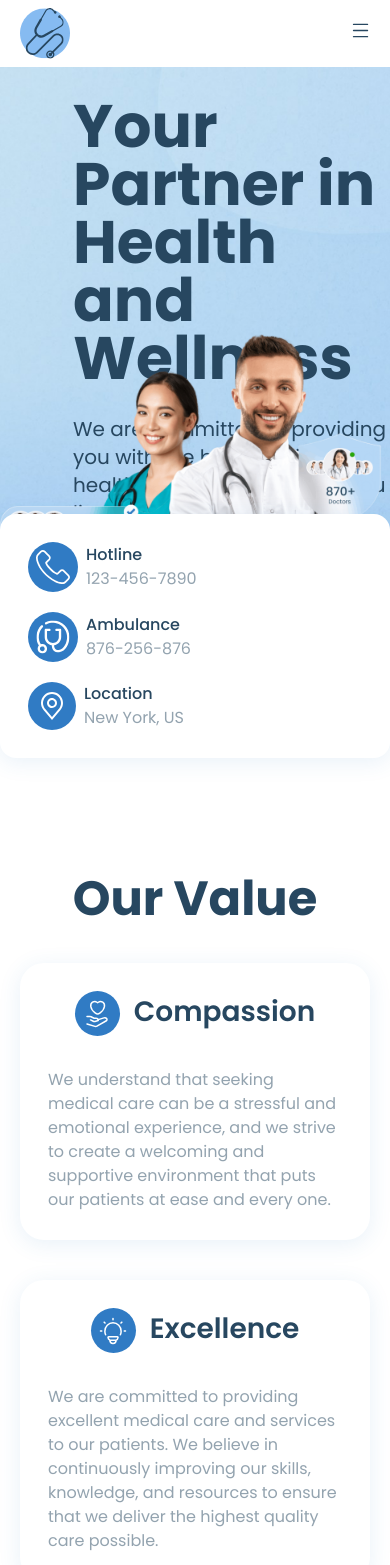
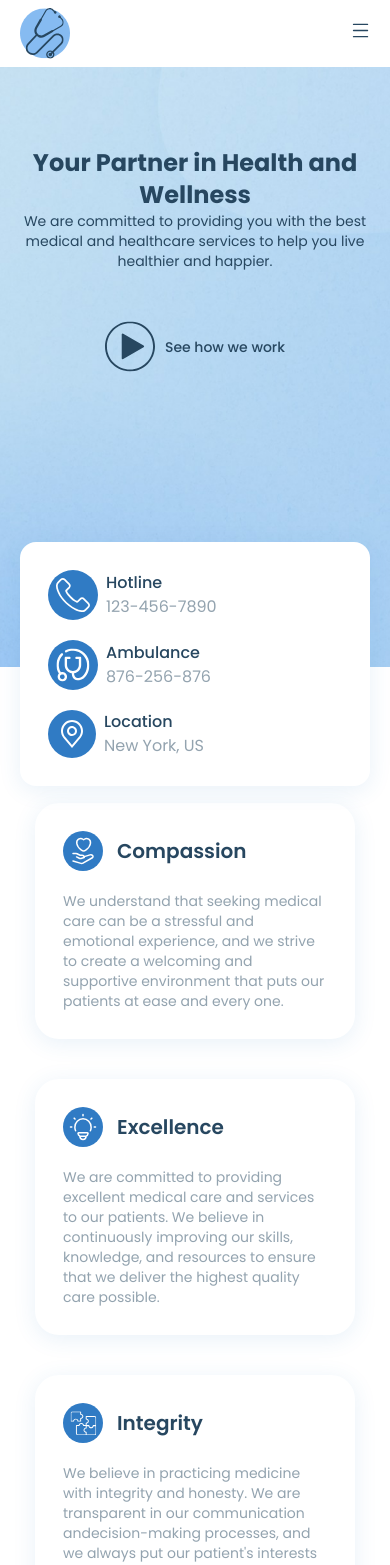
Before and after one commit to SergeCodeur/figma-to-code-ed2-week4, a Next.js app: page / in a window 390 px wide. Shown: the top 1565 px of the page. Built offline with nearby package versions, Linux system fonts and the light colour scheme.

Commit message:
Style updated for responsive

```diff
--- /dev/null
+++ b/src/app/(patient-auth)/ui/TestimonialsCard.tsx
@@ -0,0 +1,36 @@
+import { ICard } from "@/types";
+import Image from "next/image";
+import { FC } from "react";
+import Rating from "../../../assets/icons/rating";
+
+const TestimonialsCard: FC<ICard> = props => {
+	const { image, name, rating, text, fill, color } = props;
+	const renderRatings = Array.from({ length: rating }, (_, index) => (
+		<Rating key={index} color={fill > index ? color : ""} />
+	));
+
+	return (
+		<div
+			className="block max-w-sm p-5 bg-white border
+		 border-gray-200 rounded-2xl space-y-3 shadow"
+		>
+			<div className="flex space-x-4">
+				<Image
+					src={image}
+					alt={`${name}'s profile picture`}
+					className="rounded-full border border-[#86BBF1]"
+					width={47}
+					height={47}
+					priority
+				/>
+				<div className="flex flex-col pt-1 space-y-1">
+					<span className="text-sm text-[#414870]">{name}</span>
+					<div className="flex space-x-1">{renderRatings}</div>
+				</div>
+			</div>
+			<p className="font-normal text-sm text-dark-blue/50">{text}</p>
+		</div>
+	);
+};
+
+export default TestimonialsCard;
--- a/src/components/Home/cards/DepartementCard.tsx
+++ b/src/components/Home/cards/DepartementCard.tsx
@@ -3,9 +3,9 @@ import Image from "next/image";
 
 const DepartementCard: React.FC<DepartmentsListProps> = ({ image, title }) => {
 	return (
-		<div className="max-w-[234px] w-full bg-background shadow-card py-16 rounded-2xl flex items-center justify-between h-[290px] flex-col gap-5">
+		<div className="lg:max-w-[234px] max-w-36 w-full bg-background shadow-card lg:py-16 py-5 rounded-2xl flex items-center justify-between lg:h-[290px] flex-col gap-5">
 			<Image src={image} alt={title} width={73} height={73} />
-			<h4 className="text-xl font-medium text-center lg:max-w-[135px]">
+			<h4 className="text-sm sm:text-xl font-medium text-center lg:max-w-[135px]">
 				{title}
 			</h4>
 		</div>
--- a/src/components/Home/cards/TestimonialsCard.tsx
+++ b/src/components/Home/cards/TestimonialsCard.tsx
@@ -23,13 +23,13 @@ const TestimonialsCard: React.FC<TestimonialsProps> = ({
 			/>
 			<div
 				className={`${
-					active ? "w-96 shadow-card" : "w-80"
-				} rounded-3xl flex items-center py-5 px-7 gap-5`}
+					active ? "sm:w-96 w-full shadow-card" : "sm:w-80 w-full"
+				} rounded-3xl flex items-center py-5 px-7 gap-5 max-sm:mr-3`}
 			>
-				<Image src={image} alt={name} width={80} height={80} />
+				<Image src={image} alt={name} width={70} height={70} />
 				<div>
-					<h4 className="text-xl font-semibold">{name}</h4>
-					<p className="text-base text-dark-blue/50">{country}</p>
+					<h4 className="sm:text-xl text-base font-semibold">{name}</h4>
+					<p className="sm:text-base text-sm text-dark-blue/50">{country}</p>
 				</div>
 			</div>
 		</div>
--- a/src/components/Home/cards/ValueCard.tsx
+++ b/src/components/Home/cards/ValueCard.tsx
@@ -6,14 +6,16 @@ const ValueCard: React.FC<OurValueProps> = ({
 	description,
 }) => {
 	return (
-		<div className="rounded-3xl bg-background p-7 space-y-8 shadow-card max-w-96">
-			<div className="flex justify-center gap-3.5">
-				<div className="w-[45px] h-[45px] bg-[#307BC4] rounded-full flex justify-center items-center">
+		<div className="rounded-3xl bg-background p-7 space-y-5 lg:space-y-8 shadow-card max-w-80 lg:max-w-96">
+			<div className="flex justify-start items-center gap-3.5">
+				<div className="w-10 md:w-[45px] h-10 md:h-[45px] bg-[#307BC4] rounded-full flex justify-center items-center">
 					<Icon />
 				</div>
-				<h3 className="text-[28px] font-semibold text-dark-blue">{title}</h3>
+				<h3 className="text-xl lg:text-[28px] font-semibold text-dark-blue">
+					{title}
+				</h3>
 			</div>
-			<p className="text-base text-dark-blue/50">{description}</p>
+			<p className="text-sm md:text-base text-dark-blue/50">{description}</p>
 		</div>
 	);
 };
--- a/src/components/Home/sections/Departments.tsx
+++ b/src/components/Home/sections/Departments.tsx
@@ -7,9 +7,9 @@ const Departments = () => {
 	//
 
 	return (
-		<div className="mt-20 container w-full">
-			<div className="relative flex items-center justify-center flex-col">
-				<div className="w-full h-60 lg:h-80 bg-dep-bg bg-cover bg-no-repeat rounded-3xl absolute top-0 left-0 -z-10"></div>
+		<section className="mt-20 container w-full">
+			<div className="relative flex items-center justify-center flex-col py-5">
+				<div className="w-full h-full lg:h-80 bg-dep-bg bg-cover bg-center bg-no-repeat rounded-3xl absolute top-0 left-0 -z-10"></div>
 				<div className="bg-transparent flex items-start justify-between flex-col mt-20 lg:mt-28 gap-10 w-full min-h-80">
 					<div className="w-full">
 						<Title className="text-center">Departments</Title>
@@ -21,7 +21,7 @@ const Departments = () => {
 					</div>
 				</div>
 			</div>
-		</div>
+		</section>
 	);
 };
 
--- a/src/components/Home/sections/HeroSection.tsx
+++ b/src/components/Home/sections/HeroSection.tsx
@@ -1,42 +1,17 @@
-// interface Item {
-// 	src: string;
-// 	label: string;
-// 	text: string;
-// }
-
 import Image from "next/image";
 import Button from "../../ui/Button";
 import ContactInfo from "../ContactInfo";
 
 const HeroSection = () => {
-	// //
-	// const items: Item[] = [
-	// 	{
-	// 		src: "/icons/hotline.svg",
-	// 		label: "Hotline",
-	// 		text: "123-456-7890",
-	// 	},
-	// 	{
-	// 		src: "/icons/ambulance.svg",
-	// 		label: "Ambulance",
-	// 		text: "876-256-876",
-	// 	},
-	// 	{
-	// 		src: "/icons/location_2.svg",
-	// 		label: "Location",
-	// 		text: "New York, US",
-	// 	},
-	// ];
-	//
 	return (
 		<div className="relative">
 			<div className="relative h-[600px] container bg-hero-bg bg-cover bg-center">
-				<div className="absolute left-0 top-2/4 -translate-y-2/4 max-w-[670px] w-full pl-[73px] space-y-10">
-					<div className="space-y-7">
-						<h1 className="text-6xl font-bold leading-[58px]">
+				<div className="lg:absolute lg:left-0 lg:top-2/4 max-lg:pt-20 max-lg:text-center lg:-translate-y-2/4 lg:max-w-[670px] w-full lg:pl-[73px] space-y-10">
+					<div className="md:space-y-7">
+						<h1 className="text-2xl sm:text-5xl lg:text-6xl max-lg:text-center font-bold sm:leading-[58px]">
 							Your Partner in Health and Wellness
 						</h1>
-						<p className="text-xl">
+						<p className="text-sm sm:text-xl max-lg:text-center">
 							We are committed to providing you with the best medical and
 							healthcare services to help you live healthier and happier.
 						</p>
@@ -78,9 +53,9 @@ const HeroSection = () => {
 					alt=""
 					width={688.15}
 					height={600}
-					className="object-cover absolute right-0 bottom-0"
+					className="object-cover absolute right-0 bottom-0 max-lg:hidden"
 				/>
-				<div className="absolute left-2/4 -translate-x-2/4 -bottom-[91px] w-full max-w-[1296px]">
+				<div className="lg:absolute lg:left-2/4 lg:-translate-x-2/4 lg:-bottom-[91px] max-lg:translate-y-40 w-full max-w-[1296px] max-xs:hidden">
 					<ContactInfo />
 				</div>
 			</div>
--- a/src/components/Home/sections/OurValues.tsx
+++ b/src/components/Home/sections/OurValues.tsx
@@ -6,7 +6,7 @@ import { OurValue } from "@/constants/OurValues";
 const OurValues = () => {
 	//
 	return (
-		<div className="mt-52 container">
+		<div className="xs:mt-52 mt-16 container">
 			<Title className="text-center">Our Value</Title>
 			<div className="mt-10 flex flex-wrap gap-10 justify-center items-center">
 				{OurValue.map((val, i) => (
--- a/src/components/Home/sections/Reviews.tsx
+++ b/src/components/Home/sections/Reviews.tsx
@@ -5,7 +5,7 @@ import Image from "next/image";
 
 const ReviewsSection = () => {
 	return (
-		<div className="mt-20 lg:mt-36 px-6 md:px-28 w-full flex flex-col gap-10 items-center justify-center">
+		<div className="mt-20 container w-full flex flex-col gap-10 items-center justify-center">
 			<div className="w-full flex items-center justify-center flex-col gap-1">
 				<Title>Some Reviews</Title>
 				<h3 className="text-lg lg:text-2xl font-semibold uppercase text-sky-500">
@@ -21,7 +21,7 @@ const ReviewsSection = () => {
 				<div className="flex flex-col gap-3 w-full lg:w-1/2">
 					<Image src={"/icons/quote.svg"} alt="Quote" height={50} width={50} />
 					<div className="flex items-start gap-2 flex-col ml-14">
-						<p className="font-normal text-base text-slate-400">
+						<p className="font-normal text-sm sm:text-base text-slate-400">
 							The pediatrician was great with him and made him feel at ease, and
 							the entire staff was kind and attentive. I recently had to bring
 							my child to ProHealth for a minor injury, and I was so impressed
--- a/src/components/Navigation/NavBar.tsx
+++ b/src/components/Navigation/NavBar.tsx
@@ -29,13 +29,16 @@ const NavBar = () => {
 				</button>
 			</div>
 
-			<div
+			<NavLinks className="hidden lg:flex w-full items-center justify-center gap-6 py-6" />
+
+			{/* Mobile nav */}
+			<NavLinks
 				className={`${
-					menuOpen ? "block" : "lg:block md:hidden hidden"
-				} z-20 absolute top-16 left-0 w-full lg:bg-background lg:static bg-zinc-200 p-5 md:flex md:items-center md:justify-center md:gap-5`}
-			>
-				<NavLinks />
-			</div>
+					menuOpen
+						? " pointer-events-auto opacity-100"
+						: "opacity-0 pointer-events-none"
+				} flex lg:hidden transition-opacity duration-300 ease-in-out flex-col absolute inset-x-0 top-16 bg-white z-20 w-full items-center justify-center gap-6 py-6`}
+			/>
 
 			<div className="hidden lg:flex w-52  items-center justify-end">
 				<Link
--- a/src/components/Navigation/NavLinks.tsx
+++ b/src/components/Navigation/NavLinks.tsx
@@ -3,16 +3,14 @@ import { Navlinks } from "@/constants/NavLinks";
 import Link from "next/link";
 import { usePathname } from "next/navigation";
 
-const NavLinks = () => {
-	//
+const NavLinks = ({ className }: { className?: string }) => {
 	const pathname = usePathname();
 
-	//
 	return (
-		<div className="flex lg:flex-row w-full flex-col items-center justify-center gap-6 py-6 lg:p-0">
+		<ul className={`${className}`}>
 			{Navlinks.map(link => (
+				<li key={link.href}>
 					<Link
-					key={link.href}
 						href={link.href}
 						className={`text-primary font-medium text-base ${
 							pathname === link.href ? "border-b border-primary" : ""
@@ -20,8 +18,9 @@ const NavLinks = () => {
 					>
 						{link.label}
 					</Link>
+				</li>
 			))}
-		</div>
+		</ul>
 	);
 };
 
--- a/src/components/ui/Title.tsx
+++ b/src/components/ui/Title.tsx
@@ -6,7 +6,9 @@ const Title = ({
 	className?: String;
 }) => {
 	return (
-		<h2 className={`text-dark-blue font-bold text-5xl ${className}`}>
+		<h2
+			className={`text-dark-blue font-bold text-2xl sm:text-4xl lg:text-5xl ${className}`}
+		>
 			{children}
 		</h2>
 	);
```
Also changed, not shown: src/components/Home/sections/AboutUs.tsx (+12 -13 lines). Lines whose indentation alone changed are shown as unchanged.
